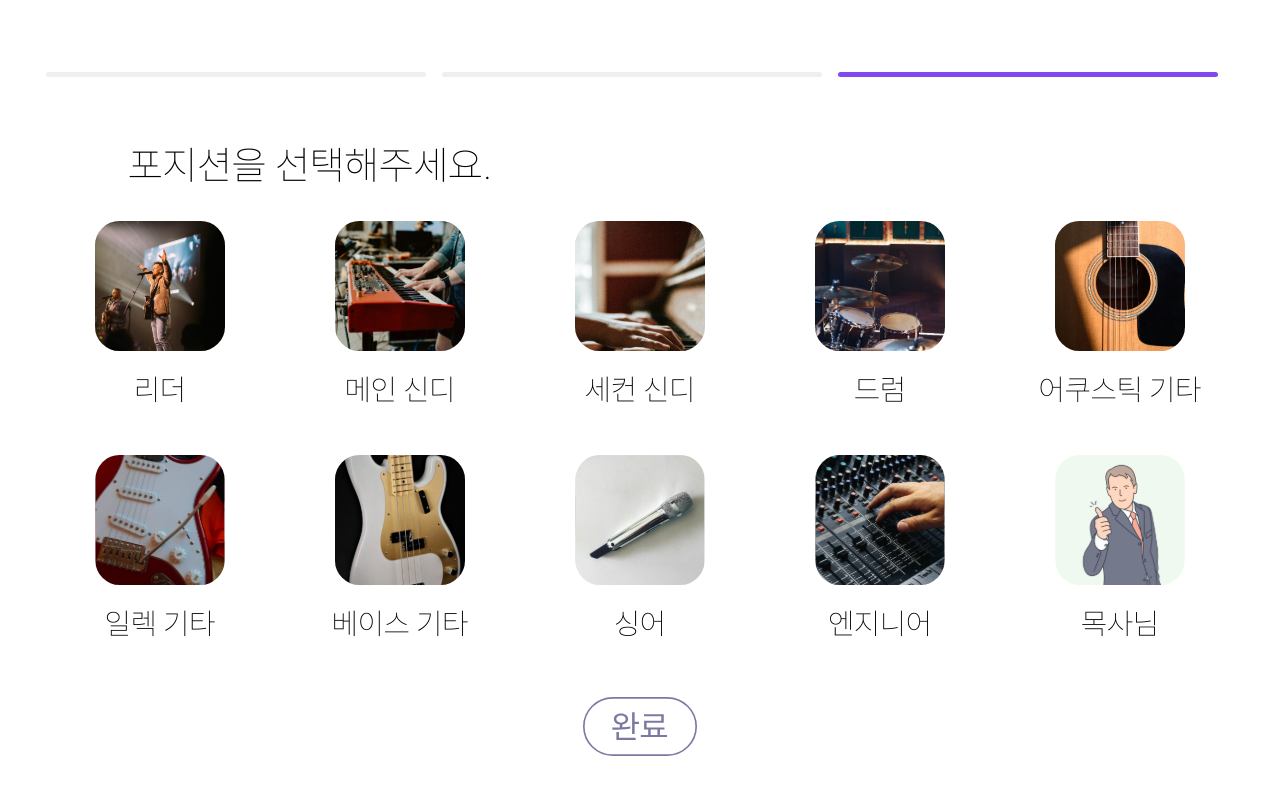
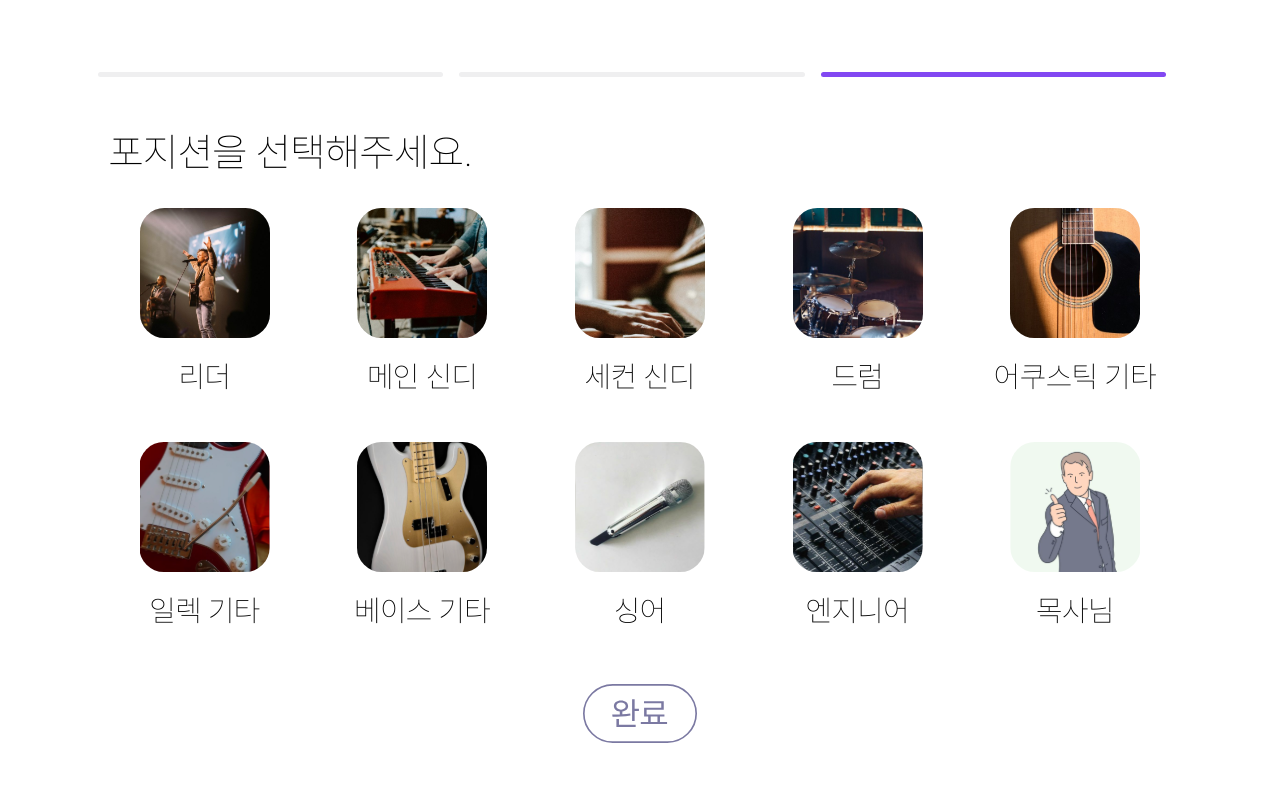
Before and after one commit to Church-Plus/church-front-2024, a React (Create React App) app: page /CreatePosition in a window 1280 px wide. Shown: the top 794 px of the page. Built offline with nearby package versions, Linux system fonts and the light colour scheme.

Commit message:
style: 포지션 선택 페이지 스타일 작업

```diff
--- a/src/pages/CreateTeamPage/SelectPosition.jsx
+++ b/src/pages/CreateTeamPage/SelectPosition.jsx
@@ -1,6 +1,7 @@
 import React, { useState } from "react";
 import styled, { css } from "styled-components";
 import completeBtn from "../../assets/commonStyle/CompleteButton.svg";
+import completeBtnHover from "../../assets/commonStyle/CompleteButtonHover.svg";
 
 import img1 from "../../assets/positionImg/1_Leader.svg";
 import img2 from "../../assets/positionImg/2_MainCindy.svg";
@@ -62,12 +63,13 @@ const Wrapper = styled.div``;
 
 const TopNoticeBars = styled.div`
   display: flex;
+  width: 100%;
   justify-content: center;
   margin-top: 4.5rem;
 `;
 
 const Bar = styled.div`
-  width: 380px;
+  width: 27%;
   height: 5px;
   background-color: #efeff0;
   margin-right: 1rem;
@@ -81,17 +83,16 @@ const Bar = styled.div`
 `;
 
 const Text = styled.div`
-  margin-top: 4rem;
-  padding-left: 8rem;
-
   font-size: 40px;
+  padding-left: 8.5%;
+  padding-top: 4%;
 `;
 
 const PositionContainer = styled.div`
   margin: 2rem auto 0rem auto;
   display: grid;
   grid-template-columns: repeat(5, 1fr);
-  width: 1200px;
+  width: 85%;
 `;
 
 const PositionItem = styled.div`
@@ -127,6 +128,10 @@ const Btn = styled.div`
     height: 59px;
     cursor: pointer;
   }
+
+  img:hover {
+    content: url(${completeBtnHover});
+  }
 `;
 
 function SelectPosition() {
@@ -135,7 +140,6 @@ function SelectPosition() {
   const [position, setPosition] = useState(null);
 
   const handlePositionSelect = (position) => {
-    console.log(position.description);
     setPosition(position.description);
   };
 
```
Also changed, not shown: src/assets/commonStyle/CompleteButtonHover.svg (added).
